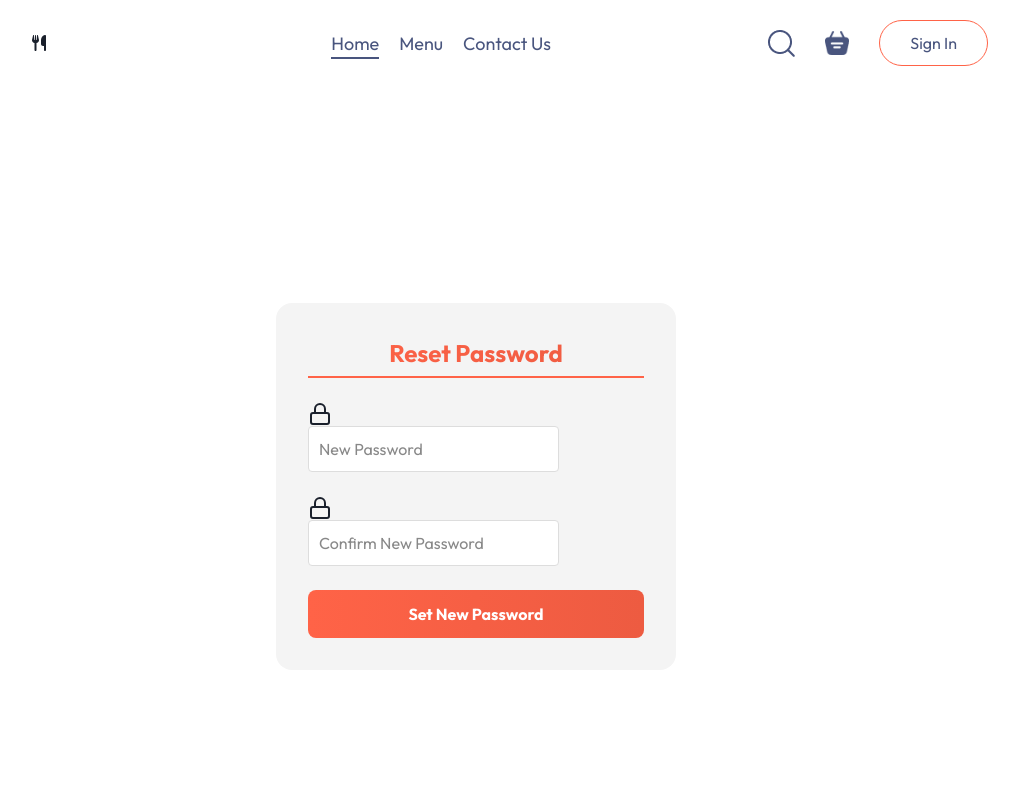
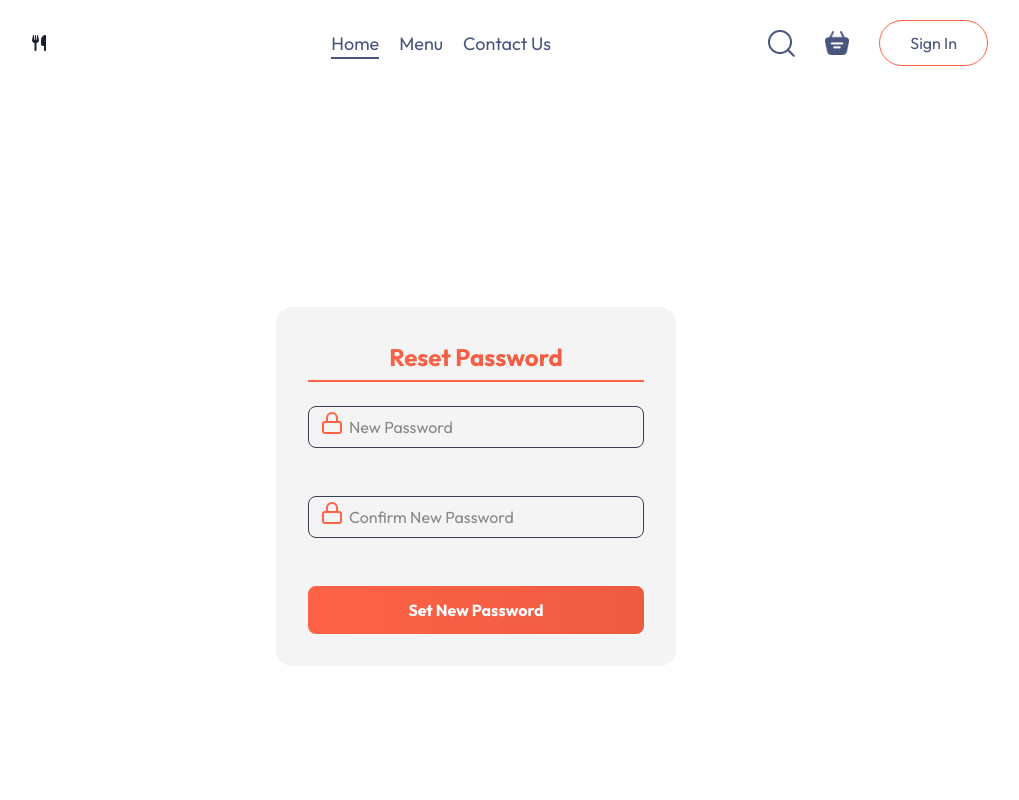
Before and after one commit to Vedshrivastava/Shris-Restautaurant-website, a React (Vite) app in the folder Frontend/: page /reset-password/1 in a window 1280 px wide. Shown: the top 800 px of the page, without its empty margins (164-1183 px from the left). Built offline with nearby package versions, Linux system fonts and the light colour scheme; no server answers.

Commit message:
improved-css

```diff
--- a/Frontend/src/pages/ResetPassword.jsx
+++ b/Frontend/src/pages/ResetPassword.jsx
@@ -4,7 +4,7 @@ import { useAuthStore } from "../store/authStore";
 import { useNavigate, useParams } from "react-router-dom";
 import { Lock } from "lucide-react";
 import toast from "react-hot-toast";
-import '../styles/resetPassword.css'
+import '../styles/resetPassword.css';
 
 const ResetPasswordPage = ({setShowLogin}) => {
 	const [password, setPassword] = useState("");
@@ -25,7 +25,7 @@ const ResetPasswordPage = ({setShowLogin}) => {
 			toast.success("Password reset successfully, redirecting to login page...");
 			setTimeout(() => {
 				navigate("/");
-                setShowLogin(true);
+				setShowLogin(true);
 			}, 2000);
 		} catch (error) {
 			console.error(error);
@@ -46,9 +46,9 @@ const ResetPasswordPage = ({setShowLogin}) => {
 				{message && <p className='email-verification-subtitle'>{message}</p>}
 
 				<form className='email-verification-form' onSubmit={handleSubmit}>
-					<div className='relative mb-6'>
-						<div className='absolute inset-y-0 left-0 flex items-center pl-3 pointer-events-none'>
-							<Lock className='size-5 text-green-500' />
+					<div className='input-container'>
+						<div className='icon-container'>
+							<Lock className='lock-icon' />
 						</div>
 						<input
 							type='password'
@@ -56,13 +56,13 @@ const ResetPasswordPage = ({setShowLogin}) => {
 							value={password}
 							onChange={(e) => setPassword(e.target.value)}
 							required
-							className='w-full pl-10 pr-3 py-2 bg-gray-800 bg-opacity-50 rounded-lg border border-gray-700 focus:border-green-500 focus:ring-2 focus:ring-green-500 text-white placeholder-gray-400 transition duration-200'
+							className='password-input'
 						/>
 					</div>
 
-					<div className='relative mb-6'>
-						<div className='absolute inset-y-0 left-0 flex items-center pl-3 pointer-events-none'>
-							<Lock className='size-5 text-green-500' />
+					<div className='input-container'>
+						<div className='icon-container'>
+							<Lock className='lock-icon' />
 						</div>
 						<input
 							type='password'
@@ -70,7 +70,7 @@ const ResetPasswordPage = ({setShowLogin}) => {
 							value={confirmPassword}
 							onChange={(e) => setConfirmPassword(e.target.value)}
 							required
-							className='w-full pl-10 pr-3 py-2 bg-gray-800 bg-opacity-50 rounded-lg border border-gray-700 focus:border-green-500 focus:ring-2 focus:ring-green-500 text-white placeholder-gray-400 transition duration-200'
+							className='password-input'
 						/>
 					</div>
 
--- a/Frontend/src/styles/resetPassword.css
+++ b/Frontend/src/styles/resetPassword.css
@@ -7,7 +7,7 @@ html, body {
     display: flex;
     justify-content: center;
     align-items: center;
-    height: 100vh; /* Full viewport height */
+    height: 100vh;
     max-width: 400px;
     width: 100%;
     border-radius: 16px;
@@ -74,33 +74,71 @@ html, body {
     outline: none;
 }
 
+.input-container {
+    position: relative;
+    margin-bottom: 24px;
+}
+
+.icon-container {
+    position: absolute;
+    top: 5px;
+    left: 0;
+    display: flex;
+    align-items: center;
+    padding-left: 12px;
+    pointer-events: none;
+}
+
+.lock-icon {
+    font-size: 20px;
+    color: tomato; /* Green color */
+}
+
+.password-input {
+    width: 100%;
+    padding-left: 40px;
+    padding-right: 12px;
+    padding-top: 8px;
+    padding-bottom: 8px;
+    background-color: #f4f4f4; /* gray-800 with opacity */
+    border-radius: 8px;
+    border: 1px solid #374151; /* gray-700 */
+    color: #333;
+    placeholder-color: #9ca3af; /* gray-400 */
+    transition: border 0.3s, box-shadow 0.3s;
+}
+
+.password-input:focus {
+    border-color: #333; /* Green border on focus */
+}
+
 /* Media query for screens with a max width of 480px */
 @media (max-width: 480px) {
     .email-verification-page {
         padding: 10px;
-        max-width: 90%; /* Reduce max width to fit small screens */
+        max-width: 90%;
     }
 
     .email-verification-container {
-        padding: 20px; /* Reduce padding */
+        padding: 20px;
     }
 
     .email-verification-title {
-        font-size: 20px; /* Smaller font size */
-        margin-bottom: 16px; /* Reduce margin */
+        font-size: 20px;
+        margin-bottom: 16px;
     }
 
     .email-verification-subtitle {
-        font-size: 14px; /* Smaller subtitle font */
-        margin-bottom: 16px; /* Reduce margin */
+        font-size: 14px;
+        margin-bottom: 16px;
     }
 
     .email-verification-form {
-        gap: 16px; /* Reduce the gap between form elements */
+        gap: 16px;
     }
 
     .verify-button {
-        padding: 10px; /* Reduce button padding */
-        font-size: 16px; /* Smaller button text */
+        padding: 10px;
+        font-size: 16px;
     }
 }
```
